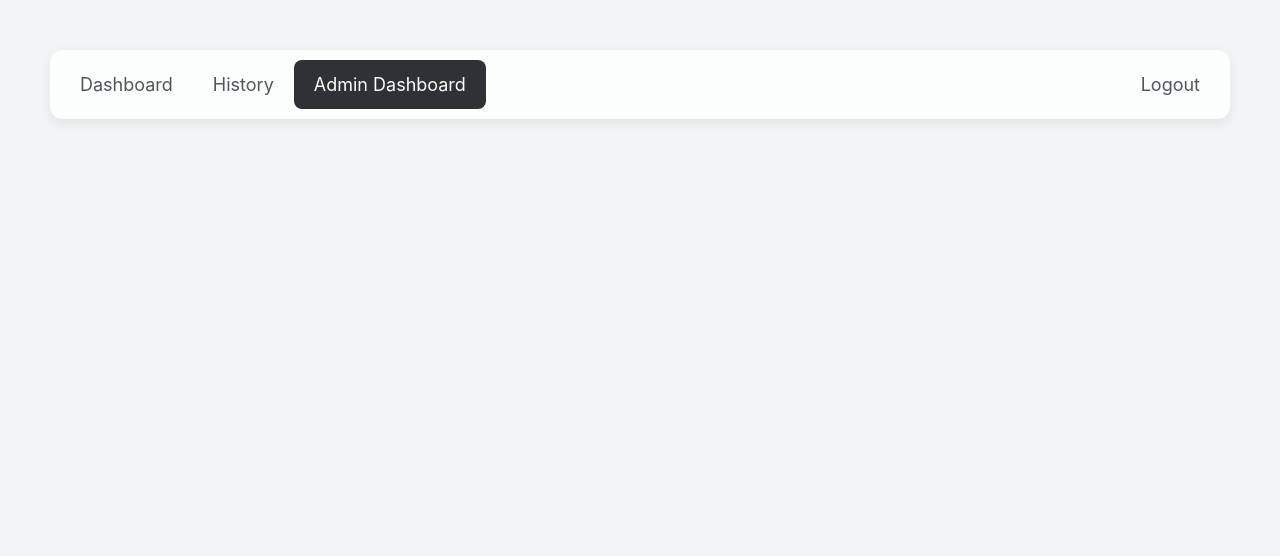
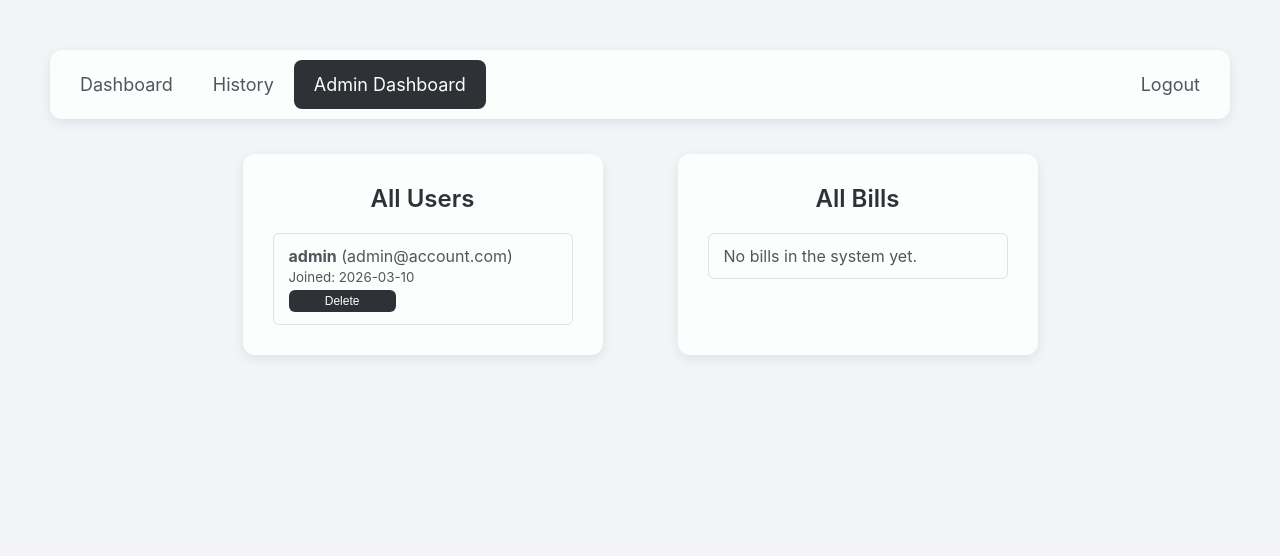
Before and after one commit to MiloGH-1/Bill-Splitter-Web-Application, a Flask app: page /admin in a window 1280 px wide. Shown: the top 556 px of the page. Run offline with Flask 3, Linux system fonts and the light colour scheme; a user stored in the database is signed in.

Commit message:
Added functionality to admin page

```diff
--- a/static/admin.css
+++ b/static/admin.css
@@ -41,3 +41,107 @@ body {
   background-color: #2e3136;
   color: #fcfdfd;
 }
+
+.LISTS{
+    display: flex;
+    gap: 75px;
+    justify-content: center;
+}
+
+.card {
+    background-color: #fcfdfd;
+    padding: 30px;
+    border-radius: 12px;
+    box-shadow: 0 4px 12px rgba(12, 14, 18, 0.08);
+    width: 300px;
+}
+
+.card2{
+    background-color: #fcfdfd;
+    padding: 30px;
+    border-radius: 12px;
+    box-shadow: 0 4px 12px rgba(12, 14, 18, 0.08);
+    width: 300px;
+}
+
+#title {
+    margin: 0 0 20px 0;
+    font-size: 24px;
+    color: #2e3136;
+    text-align: center;
+    font-weight: 600;
+}
+
+#billList {
+    list-style-type: none;
+    padding: 0;
+    margin: 0;
+    max-height: 300px;
+    overflow-y: auto;
+    border: 1px solid #dfe2e6;
+    border-radius: 6px;
+}
+
+#billList li {
+    padding: 12px 15px;
+    font-size: 16px;
+    color: #52565c;
+    border-bottom: 1px solid #edf0f4;
+    transition: background-color 0.2s;
+}
+
+#billList li:last-child {
+    border-bottom: none;
+}
+
+#billList li:hover {
+    background-color: #f8f9fb;
+    color: #0a0b0d;
+}
+
+button{
+    margin-top: 4px;
+    width: 40%;
+    padding: 4px;
+    background-color: #2e3136;
+    color: #fcfdfd;
+    border: none;
+    border-radius: 6px;
+    font-size: 12px;
+    transition: background-color 0.2s;
+}
+
+.flashes {
+    list-style-type: none;
+    padding: 0;
+    margin: 0;
+    position: fixed;
+    top: 20px;
+    left: 50%;
+    transform: translateX(-50%);
+    z-index: 1;
+    width: 90%;
+    max-width: 400px;
+    text-align: center;
+}
+
+.flashes li {
+    padding: 14px 20px;
+    margin-bottom: 10px;
+    border-radius: 8px;
+    font-size: 16px;
+    box-shadow: 0 4px 12px rgba(12, 14, 18, 0.15);
+    font-family: -apple-system, BlinkMacSystemFont, "Segoe UI", Roboto, "Helvetica Neue", Arial, sans-serif;
+}
+
+.flashes li#green {
+    background-color: #e3fcef;
+    color: #12630f;
+    border: 1px solid #badbcc;
+}
+
+.flashes li#red {
+    background-color: #fce8e8;
+    color: #842029;
+    border: 1px solid #f5c2c7;
+}
--- a/static/dashboard.js
+++ b/static/dashboard.js
@@ -171,7 +171,7 @@ if (recipientInput) {
 
                 let user = `<span>
                                 ${name}
-                                <b style="cursor:pointer;" onclick="this.parentElement.remove()">X</b>
+                                <b style="cursor:pointer;" onclick="this.parentElement.remove()">×</b>
                                 <input type="hidden" name="recipientList" value="${name}">
                             </span>`;
                 const names_added = document.getElementById("names_added");
--- a/templates/admin.html
+++ b/templates/admin.html
@@ -1,7 +1,7 @@
 <!DOCTYPE html>
 <html lang="en">
     <head>
-        <title>Dashboard</title>
+        <title>Admin Dashboard</title>
         <link rel="stylesheet" href="{{ url_for('static', filename='admin.css') }}">
     </head>
     <body>
@@ -16,5 +16,54 @@
             <a href="{{url_for('auth.logout')}}">Logout</a>
         </div>
 
+        {% with messages = get_flashed_messages(with_categories=true) %}
+            {% if messages %}
+                <ul class="flashes">
+                {% for category, message in messages %}
+                    <li id="{{category}}" onclick="this.remove()" style="cursor: pointer;">{{ message }}
+                        <span style="float: right; font-weight: bold;">&times;</span>
+                    </li>
+                {% endfor %}
+                </ul>
+            {% endif %}
+        {% endwith %}
+
+        <div class="LISTS">
+            <div class="card">
+                <h2 id="title">All Users</h2>
+                <ul id="billList">
+                    {% for u in all_users %}
+                        <li>
+                            <strong>{{ u.username }}</strong> ({{ u.email }})
+                            <br><small>Joined: {{ u.created_at.strftime('%Y-%m-%d') if u.created_at else 'N/A' }}</small>
+
+                            <form action="{{ url_for('bills.account_delete') }}" method="POST">
+                                <input type="hidden" name="user_id" value="{{ u.id }}">
+                                <button id ="delete" type="submit">Delete</button>
+                            </form>
+                        </li>
+                    {% endfor %}
+                </ul>
+            </div>
+
+            <div class="card2">
+                <h2 id="title">All Bills</h2>
+                <ul id="billList">
+                    {% for b in all_bills %}
+                        <li>
+                            <strong>ID {{ b.id }}: {{ b.name }}</strong> - £{{ b.amount }}
+                            <br><small>Created by User ID: {{ b.user_id }}</small>
+
+                            <form action="{{ url_for('bills.admin_bill_delete') }}" method="POST">
+                                <input type="hidden" name="bill_id" value="{{ b.id }}">
+                                <button id ="delete" type="submit">Delete</button>
+                            </form>
+                        </li>
+                    {% else %}
+                        <li>No bills in the system yet.</li>
+                    {% endfor %}
+                </ul>
+            </div>
+        </div>
     </body>
 </html>
```
Also changed, not shown: routes/bills.py (+47 -0 lines), instance/database.sqlite3, static/admin.js (added). Lines whose indentation alone changed are shown as unchanged.
